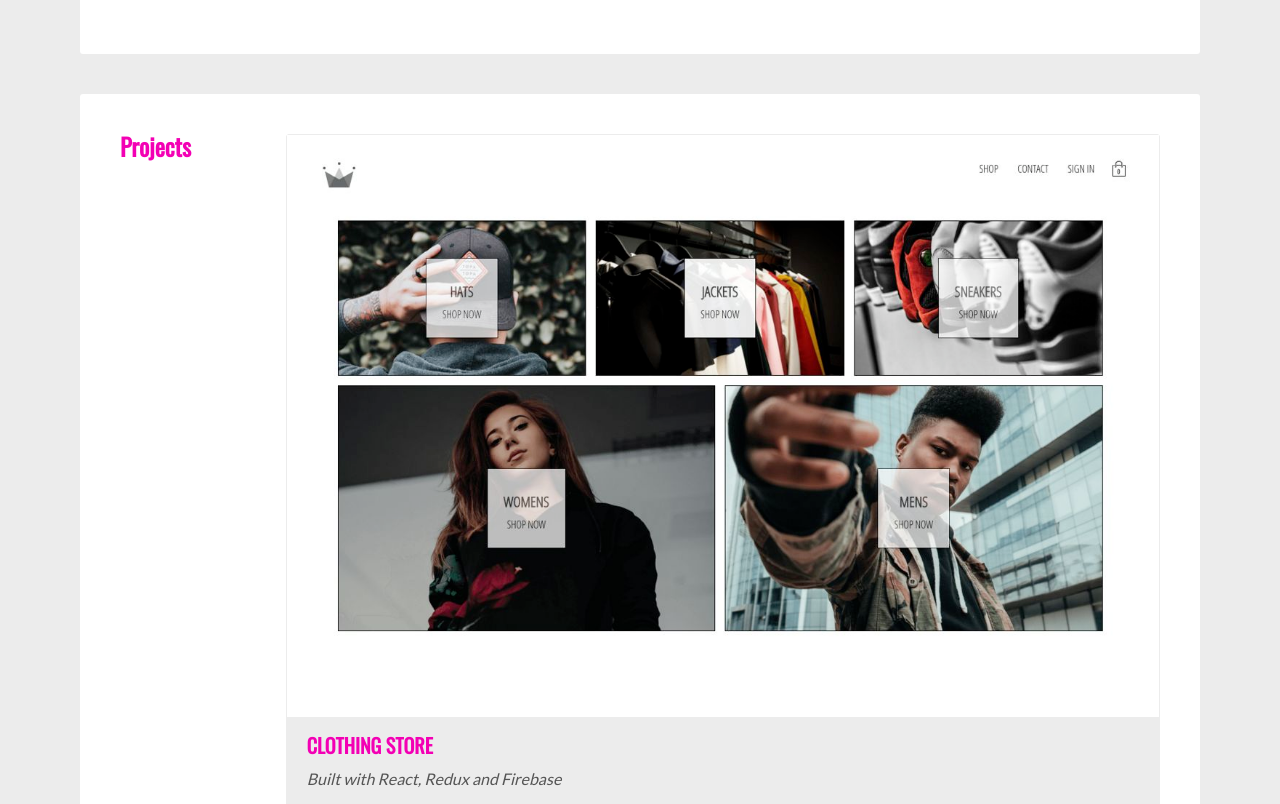
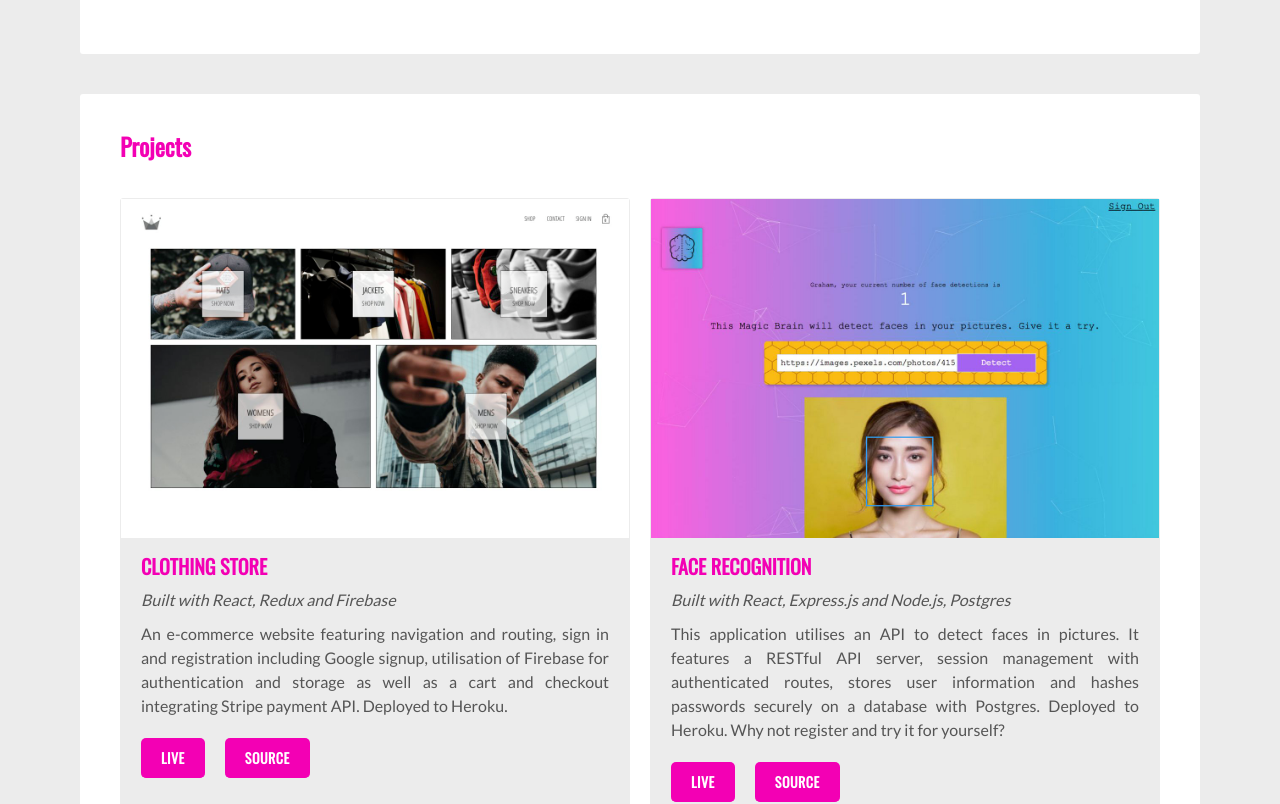
Before and after one commit to grahamcottridge/gc-portfolio, a React (Create React App) app: page / in a window 1280 px wide. Shown: the part 1580-2384 px from the top of the page. Built offline with nearby package versions, Linux system fonts and the light colour scheme.

Commit message:
Update projects layout

```diff
--- a/package.json
+++ b/package.json
@@ -8,6 +8,7 @@
     "@fortawesome/free-brands-svg-icons": "^5.11.2",
     "@fortawesome/free-solid-svg-icons": "^5.11.2",
     "@fortawesome/react-fontawesome": "^0.1.6",
+    "gh-pages": "^2.1.1",
     "node-sass": "^4.12.0",
     "react": "^16.10.0",
     "react-dom": "^16.10.0",
@@ -19,6 +20,8 @@
     "react-visibility-sensor": "^5.1.1"
   },
   "scripts": {
+    "predeploy": "npm run build",
+    "deploy": "gh-pages -d build",
     "start": "react-scripts start",
     "build": "react-scripts build",
     "test": "react-scripts test",
--- a/src/components/projects/projects.styles.scss
+++ b/src/components/projects/projects.styles.scss
@@ -1,6 +1,6 @@
 .projects-container {
   display: grid;
-  grid-template-columns: 1fr 6fr;
+  grid-template-columns: 1fr;
   grid-gap: 20px;
 
   .title {
@@ -9,9 +9,9 @@
 }
 
 .projects {
-  display: flex;
-  flex-direction: column;
-  justify-content: flex-start;
+  display: grid;
+  grid-template-columns: 1fr 1fr;
+  grid-gap: 20px;
 }
 
 @media (max-width: 600px) {
```
